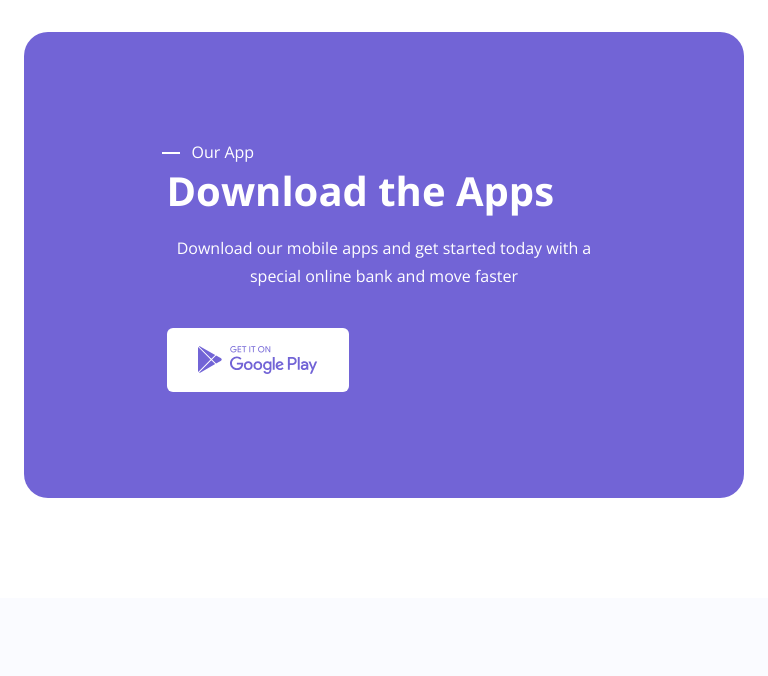
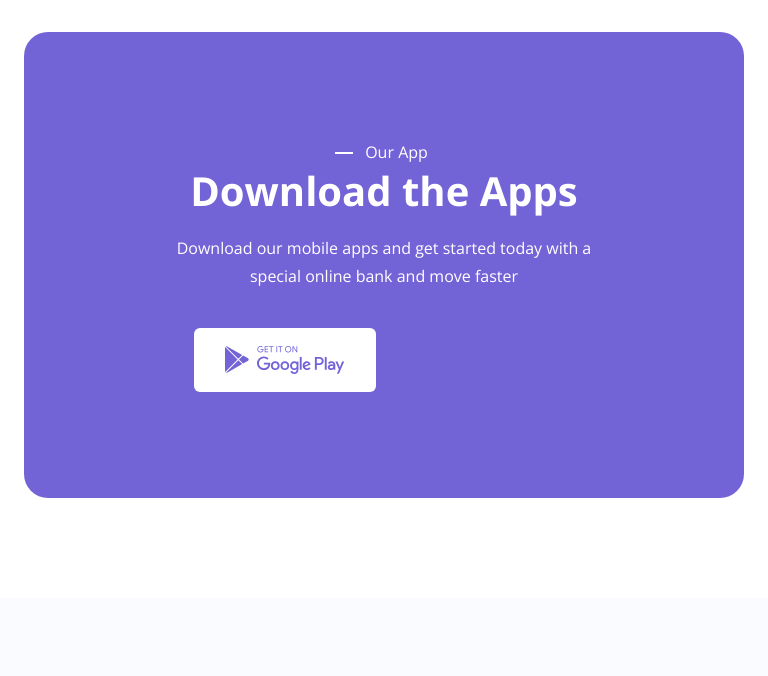
Before and after one commit to longtq2501/f8-project-05, a plain HTML site: page index.html in a window 768 px wide. Shown: the part 7880-8556 px from the top of the page. Drawn offline with nearby package versions, Linux system fonts and the light colour scheme.

Commit message:
responsive tablet #2

```diff
--- a/assets/css/responsive.css
+++ b/assets/css/responsive.css
@@ -164,6 +164,25 @@
 }
 /* ============= TABLET ============= */
 @media screen and (min-width: 768px) and (max-width: 991.98px) {
+  .cta-position {
+    text-align: center;
+  }
+
+  .cta__title {
+    margin: 0 auto 1.8rem;
+  }
+
+  .cta__box {
+    margin: 0 auto;
+  }
+
+  .footer {
+    height: 77rem;
+  }
+
+  .footer__list--01 {
+    margin: 0 auto;
+  }
 }
 
 /* ============= MOBILE ============= */
```
Also changed, not shown: assets/css/styles.css (+0 -7 lines).
